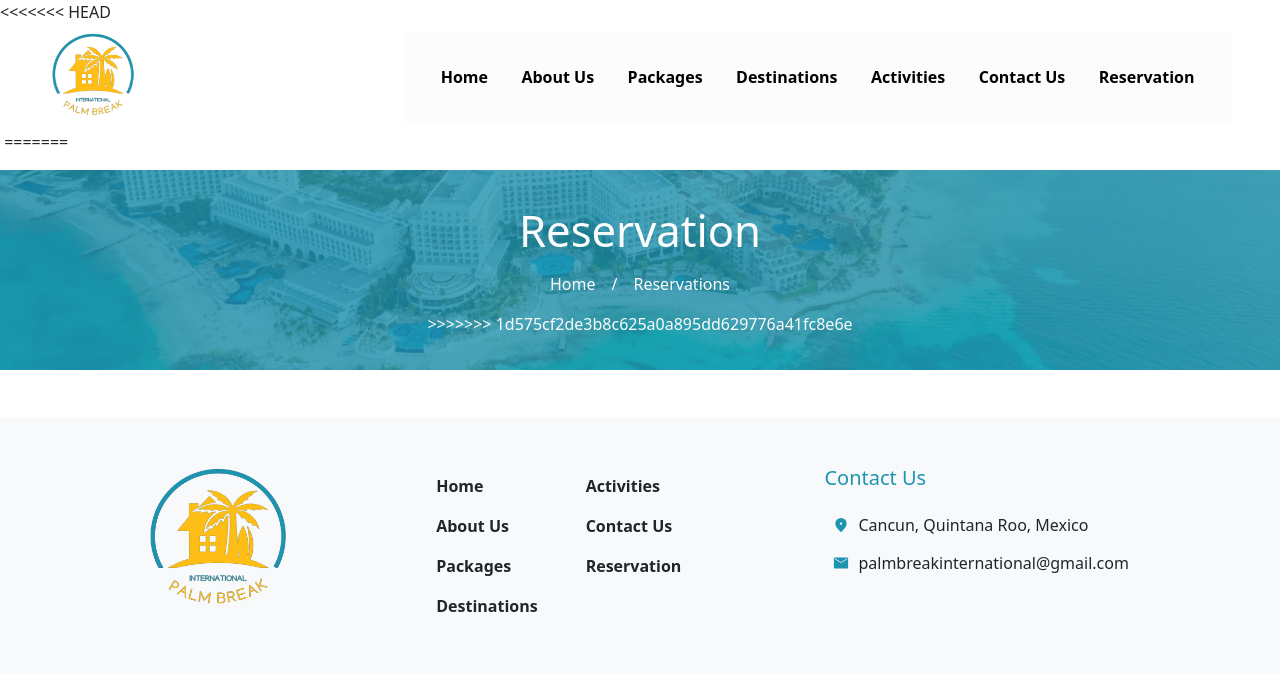
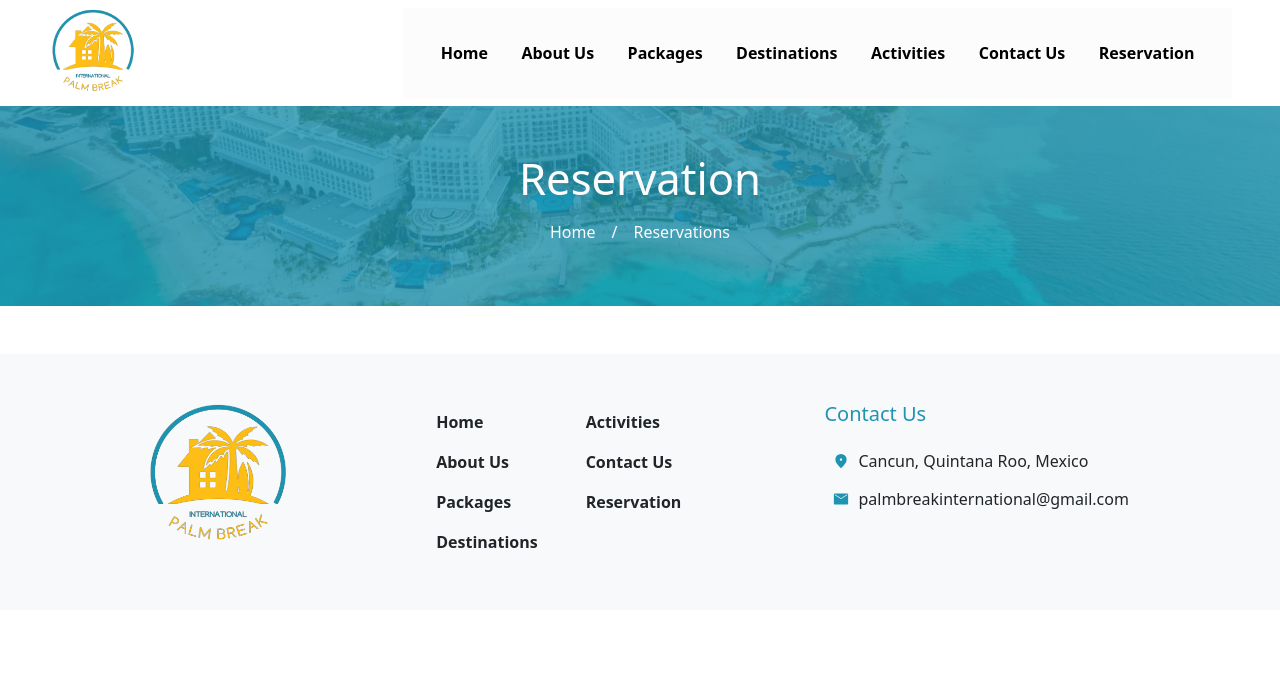
Before and after one commit to JoJoWitness/PalmBreakInternational, a plain HTML site: page Reservation.html in a window 1280 px wide. Drawn offline with nearby package versions, Linux system fonts and the light colour scheme.

Commit message:
Fixed the conflict

```diff
--- a/Reservation.html
+++ b/Reservation.html
@@ -10,12 +10,6 @@
     <script src="footer.js" defer></script>
 </head>
 <body>
-<<<<<<< HEAD
-    <section id="header" class="banner d-flex flex-wrap px-5 py-2 justify-content-between "></section>
-    <section class="header">
-        <div>
-            <img src="" alt="">
-=======
     <section id="header" class="banner d-flex flex-wrap px-5 py-2 justify-content-between"></section>
     <section class="title d-flex position-relative justify-content-center align-items-center mb-5" style="color: #fcfcfc;">
         <img src="./assets/Images/Banner-shutterstock_2091366610.jpg" class="z-0 overflow-x-hidden" style="min-height: 200px;">
@@ -31,7 +25,6 @@
                 /
                 <p class="fs-6 ">Reservations</p>
             </div>
->>>>>>> 1d575cf2de3b8c625a0a895dd629776a41fc8e6e
         </div>
     </section>
     <section class="ReservationSection">
```
